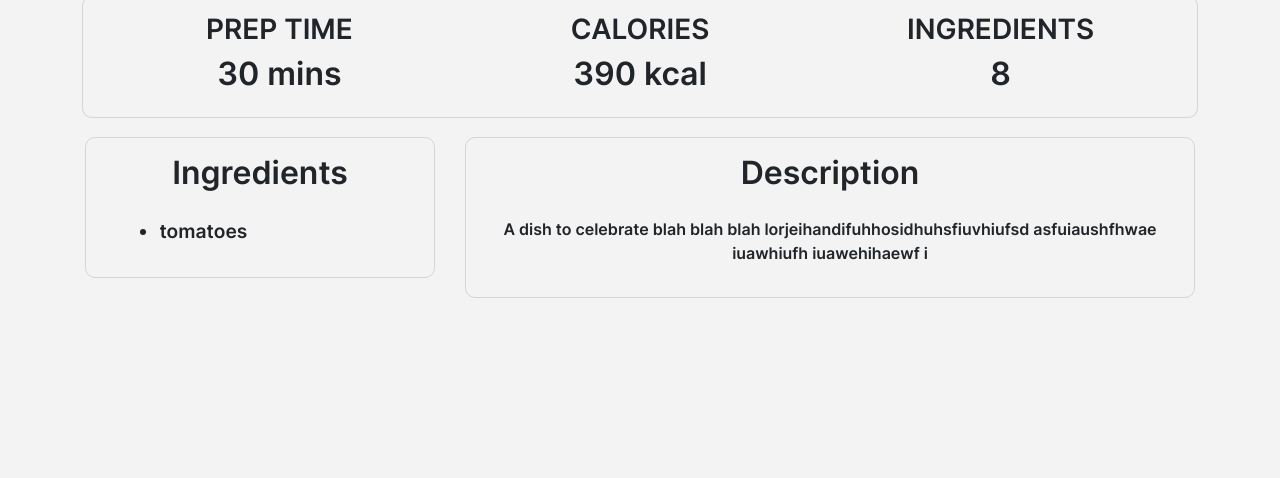
After one commit to pizzackz/AppSecurityProject, a Flask app: template app/templates/admin/recipe_view2.html in a window 1280 px wide. The commit adds this page. Shown: the part 322-800 px from the top of the page. Run offline with Flask 3, Linux system fonts and the light colour scheme; the template is opened without the code that fills it, so the values that code supplies are empty; some libraries are stand-ins or nearby versions.

Commit message:
Changed my files

```diff
--- /dev/null
+++ b/app/static/css/main.css
@@ -0,0 +1,61 @@
+@font-face {
+    font-family: 'Inter-SemiBold';
+    src: url("../fonts/Inter-SemiBold.ttf") format("truetype");
+}
+
+body {
+    height: 100%;
+    width: 100%;
+    font-family: 'Inter-SemiBold';
+    overflow-x: hidden;
+    overflow-y: auto;
+    background-color: #f3f3f3;
+    margin: 0;
+}
+
+/* Media Classes  */
+.media1 {
+    width: auto;
+    max-height: 30px;
+}
+
+.media2 {
+    width: 50px;
+    max-height: auto;
+}
+
+.link1 {
+    color: rgb(138, 180, 248);
+    text-decoration: underline;
+}
+
+.stantable {
+    margin-right: auto;
+    margin-left: auto;
+    border-collapse: collapse;
+    box-shadow: 5px 5px 20px black;
+    border-radius: 20px;
+    background-color: rgb(45, 56, 68);
+    width: 25%;
+}
+
+.tabletext {
+    color: white;
+    text-align: center;
+    padding: 20px;
+    margin-left: auto;
+    margin-right: auto;
+}
+
+.stantable td {
+    padding-top: 15px;
+    padding-bottom: 15px;
+    padding-left: 25px;
+    padding-right: 25px;
+}
+
+.center1 {
+    margin-right: auto;
+    margin-left: auto;
+    text-align: center;
+}
--- /dev/null
+++ b/app/templates/admin/recipe_view2.html
@@ -0,0 +1,68 @@
+{% extends 'base.html' %}
+{% block title %}tastefully | {{ recipe.get_name() }}{% endblock %}
+
+<!-- To replace nav bar with jinja later on-->
+{% block css %}
+{{ super() }}
+<link rel="stylesheet" href="{{ url_for('static', filename='css/view_recipe.css') }}">
+{% endblock %}
+
+{% block scripts %}
+{{ super() }}
+{% endblock %}
+
+{% block navbar %} {% include "includes/_admin_navbar.html" %} {% endblock %}
+
+{% block content %}
+   <div class="container">
+        <div class="card mb-3" style="margin:auto;">
+            <div class="row g-0">
+                <div class="col-md">
+                    <img src="mixed_paella.jpg" class="img-fluid rounded-start" alt="...">
+                </div>
+                <div class="col-md">
+                    <div class="card-body align-items-center" style="text-align:center;height:100%;display:grid;align-content: center;">
+                        <h6 style="font-size:small">PREMIUM</h6>
+                        <h1 class="card-title">Mixed Parmesan Cheese Pizza</h1>
+                        <p class="card-text"><small class="text-muted">Created by JohnDoe</small></p>
+                        <p class="card-text"><small class="text-muted">Last Edited: 31 June 2024</small></p>
+                    </div>
+                </div>
+            </div>
+        </div>
+
+        <div class="row" style="padding:1rem;margin:0;margin-bottom:1rem;border:rgb(212, 212, 212) 0.5px solid;border-radius:10px;text-align:center;">
+            <div class="col items">
+                <h3>PREP TIME</h3>
+                <h2>30 mins</h2>
+            </div>
+            <div class="col items">
+                <h3>CALORIES</h3>
+                <h2>390 kcal</h2>
+            </div>
+            <div class="col items">
+                <h3>INGREDIENTS</h3>
+                <h2>8</h2>
+            </div>
+        </div>
+        <div class='row'>
+            <div class="col-md-4">
+                <div style="padding:1rem;margin:0.2rem;border:rgb(212, 212, 212) 0.5px solid;border-radius:10px;">
+                    <h2 style="text-align:center">Ingredients</h2>
+                    <div style="max-width:fit-content;margin-left:8%">
+                        <ul style="width: 50%;text-align:center;padding-top:1rem;font-size:1.2rem;">
+                            <li>tomatoes</li>
+                        </ul>
+                    </div>
+                </div>
+            </div>
+            <div class="col-md-8">
+                <div style="padding:1rem;margin:0.2rem;border:rgb(212, 212, 212) 0.5px solid;border-radius:10px;text-align:center">
+                    <h2>Description</h2>
+                    <p style="padding-top:1rem;">A dish to celebrate blah blah blah lorjeihandifuhhosidhuhsfiuvhiufsd asfuiaushfhwae iuawhiufh iuawehihaewf i</p>
+                </div>
+            </div>
+        </div>
+    </div>
+
+{% endblock %}
```
Also changed, not shown: app/blueprints/admin/admin_recipe_bp.py (+47 -3 lines), app/init_database.py (added, +14 -0 lines), app/recipe.py (+9 -0 lines), app/static/css/recipe/recipe_view.css (+9 -0 lines).
